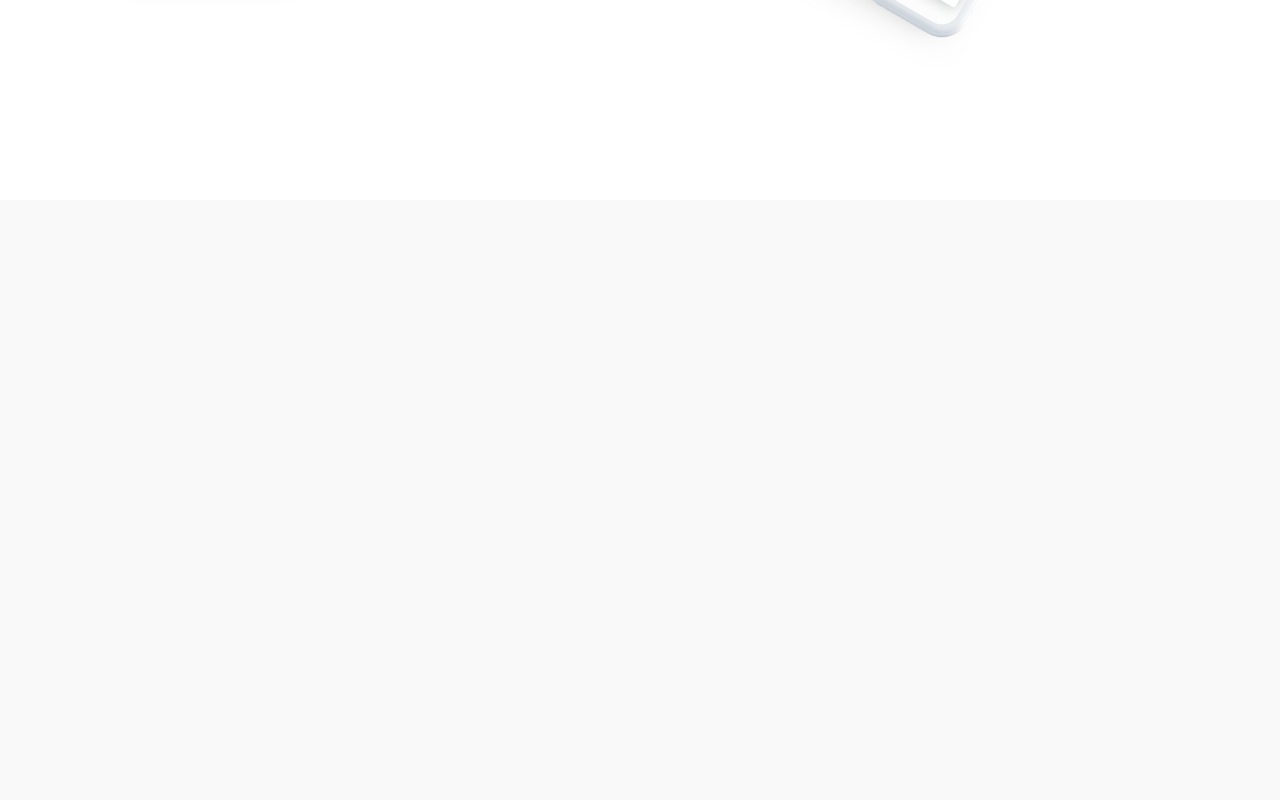
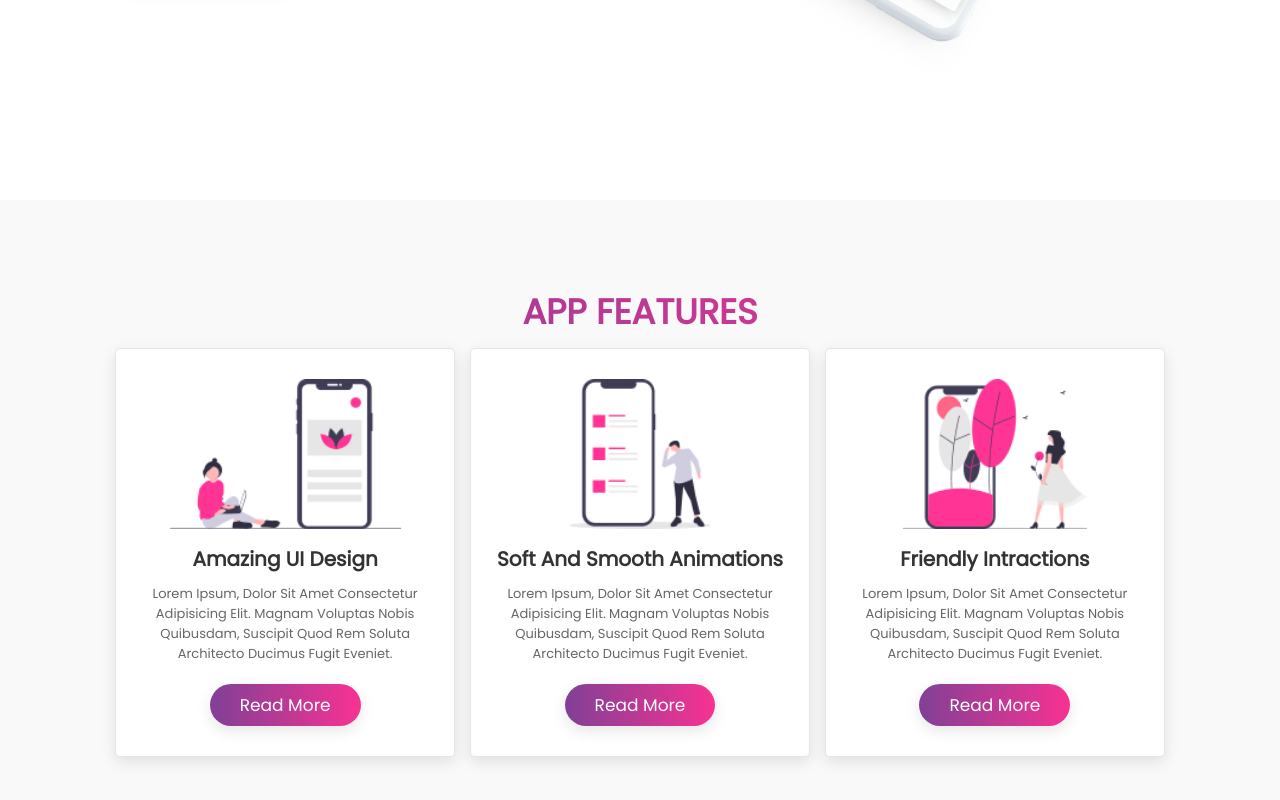
Before and after one commit to Amir-Bagjani/sass-landing-1, a React (Create React App) app: page / in a window 1280 px wide. Shown: the part 600-1400 px from the top of the page. Before the commit the page ends 800 px from the top, so only its background shows below. Built offline with nearby package versions, Linux system fonts and the light colour scheme.

Commit message:
features section add

```diff
--- /dev/null
+++ b/src/pages/home-page/FeaturesSection.jsx
@@ -0,0 +1,36 @@
+import React from 'react'
+
+const FeaturesSection = () => {
+  return (
+    <section className='features' id='features'>
+
+        <h1 className="heading">app features</h1>
+
+        <div className="box-container">
+
+            <div className="box">
+                <img src="images/f-icon1.png" alt="feature" />
+                <h3>amazing UI design</h3>
+                <p>Lorem ipsum, dolor sit amet consectetur adipisicing elit. Magnam voluptas nobis quibusdam, suscipit quod rem soluta architecto ducimus fugit eveniet.</p>
+                <a href="#" className="btn">read more</a>
+            </div>
+            <div className="box">
+                <img src="images/f-icon2.png" alt="feature" />
+                <h3>soft and smooth animations</h3>
+                <p>Lorem ipsum, dolor sit amet consectetur adipisicing elit. Magnam voluptas nobis quibusdam, suscipit quod rem soluta architecto ducimus fugit eveniet.</p>
+                <a href="#" className="btn">read more</a>
+            </div>
+            <div className="box">
+                <img src="images/f-icon3.png" alt="feature" />
+                <h3>friendly intractions</h3>
+                <p>Lorem ipsum, dolor sit amet consectetur adipisicing elit. Magnam voluptas nobis quibusdam, suscipit quod rem soluta architecto ducimus fugit eveniet.</p>
+                <a href="#" className="btn">read more</a>
+            </div>
+
+        </div>
+
+    </section>
+  )
+}
+
+export default FeaturesSection
--- a/src/pages/home-page/HomePage.jsx
+++ b/src/pages/home-page/HomePage.jsx
@@ -1,9 +1,11 @@
+import FeaturesSection from "./FeaturesSection"
 import HomeSection from "./HomeSection"
 
 const HomePage = () => {
   return (
     <>
       <HomeSection />
+      <FeaturesSection />
     </>
   )
 }
--- a/src/styles/_config.scss
+++ b/src/styles/_config.scss
@@ -17,5 +17,16 @@ $border: 0.1rem solid rgba(0, 0, 0, 0.1);
 @mixin grid($val) {
     display: grid;
     grid-template-columns: repeat(auto-fit, minmax($val, 1fr));
-    gap: 2rem;
+    gap: 1.5rem;
 }
+@mixin flex($val) {
+    display: flex;
+    align-items: center;
+    justify-content: center;
+    flex-wrap: wrap;
+    gap: 1.5rem;
+
+    .box{
+        flex: 1 1 $val;
+    }
+}
--- a/src/styles/homepage.scss
+++ b/src/styles/homepage.scss
@@ -44,6 +44,51 @@
     }
 }
 
+
+.features{
+
+    .box-container{
+        @include flex(30rem);
+
+        .box{
+            background-color: #fff;
+            border-radius: 0.5rem;
+            box-shadow: $box-shadow;
+            border: $border;
+            padding: 3rem 2rem;
+            text-align: center;
+            transition: 0.2s linear;
+
+            img{
+                height: 15rem;
+            }
+
+            h3{
+                @include title-text(2rem);
+                padding-top: 1rem;
+            }
+
+            p{
+                @include grap-text(1.3rem);
+                padding: 1rem 0;
+            }
+        }
+    }
+}
+
+
+
+
+
+
+
+
+
+
+
+
+
+
 @media (max-width: 768px){
     .home{
         flex-direction: column-reverse;
--- a/src/styles/index.scss
+++ b/src/styles/index.scss
@@ -30,6 +30,17 @@ section {
 }
 
 //utilities
+.heading{
+    background: $gradient;
+    text-align: center;
+    color: transparent;
+    -webkit-background-clip: text;
+    background-clip: text;
+    font-size: 3.5rem;
+    text-transform: uppercase;
+    padding: 1rem;
+}
+
 .btn{
     display: inline-block;
     margin-top: 1rem;
```
